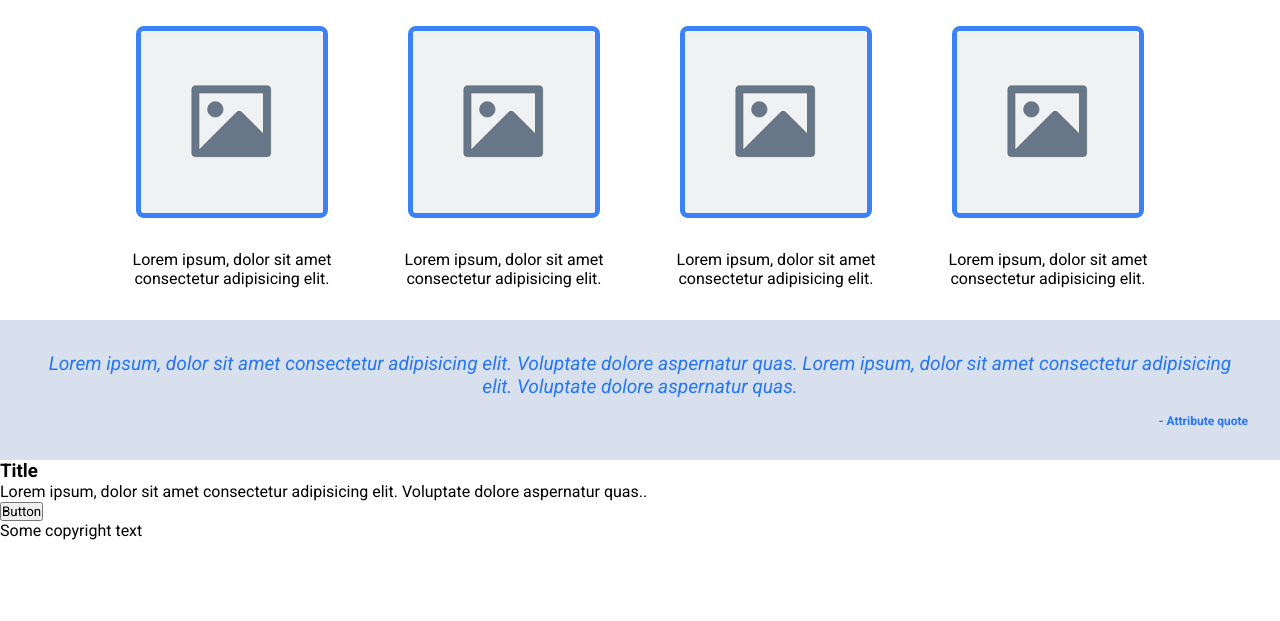
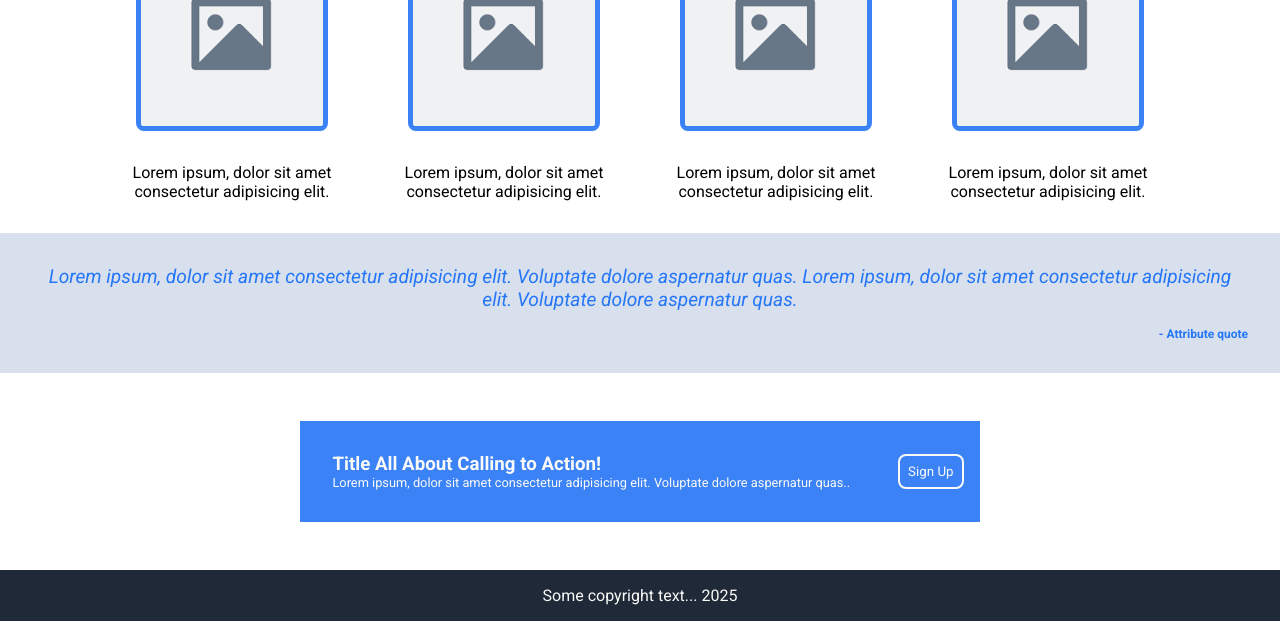
Before and after one commit to pat131thompson/landing-page, a plain HTML site: page index.html in a window 1280 px wide. Shown: the part 550-1171 px from the top of the page. Before the commit the page ends 1090 px from the top, so only its background shows below. Drawn offline with Linux system fonts and the light colour scheme.

Commit message:
Finished styling

```diff
--- a/index.html
+++ b/index.html
@@ -64,17 +64,21 @@
         </p>
         <h4>- Attribute quote</h4>
       </section>
-      <section>
-        <div>
-          <h3>Title</h3>
-          <p>
-            Lorem ipsum, dolor sit amet consectetur adipisicing elit. Voluptate
-            dolore aspernatur quas..
-          </p>
-          <button>Button</button>
+      <section class="call-out">
+        <div class="call-out-content">
+          <div class="call-out-text">
+            <h3>Title All About Calling to Action!</h3>
+            <p>
+              Lorem ipsum, dolor sit amet consectetur adipisicing elit.
+              Voluptate dolore aspernatur quas..
+            </p>
+          </div>
+          <div class="call-out-button">
+            <button>Sign Up</button>
+          </div>
         </div>
       </section>
-      <footer>Some copyright text</footer>
+      <footer>Some copyright text... 2025</footer>
     </main>
   </body>
 </html>
--- a/styles.css
+++ b/styles.css
@@ -39,7 +39,7 @@
   padding: 1rem;
 }
 .main-image img {
-  width: 25%;
+  width: 18%;
   height: auto;
   border-radius: 8px;
   margin: 2.5rem;
@@ -118,3 +118,49 @@
   font-weight: bold;
   margin-top: 1rem;
 }
+/* Call Out Section */
+.call-out {
+  display: flex;
+  align-items: center;
+  justify-content: center;
+  padding: 3rem;
+}
+.call-out-content {
+  display: flex;
+  background-color: #3b82f6;
+}
+.call-out-text {
+  display: flex;
+  flex-direction: column;
+  padding-top: 2rem;
+  padding-bottom: 2rem;
+  padding-left: 2rem;
+  padding-right: 2rem;
+  color: #f9faf8;
+}
+.call-out-text p {
+  font-size: 0.8rem;
+}
+.call-out-button {
+  display: flex;
+  align-items: center;
+  justify-content: center;
+  color: #3b82f6;
+  border-radius: 8px;
+  padding: 1rem;
+}
+.call-out-button button {
+  border: 2px solid #f9faf8;
+  background-color: #3b82f6;
+  color: #f9faf8;
+  padding: 0.5rem;
+  border-radius: 8px;
+}
+/* Footer Section */
+footer {
+  background-color: #1f2937;
+  color: #f9faf8;
+  display: flex;
+  justify-content: center;
+  padding: 1rem;
+}
```
